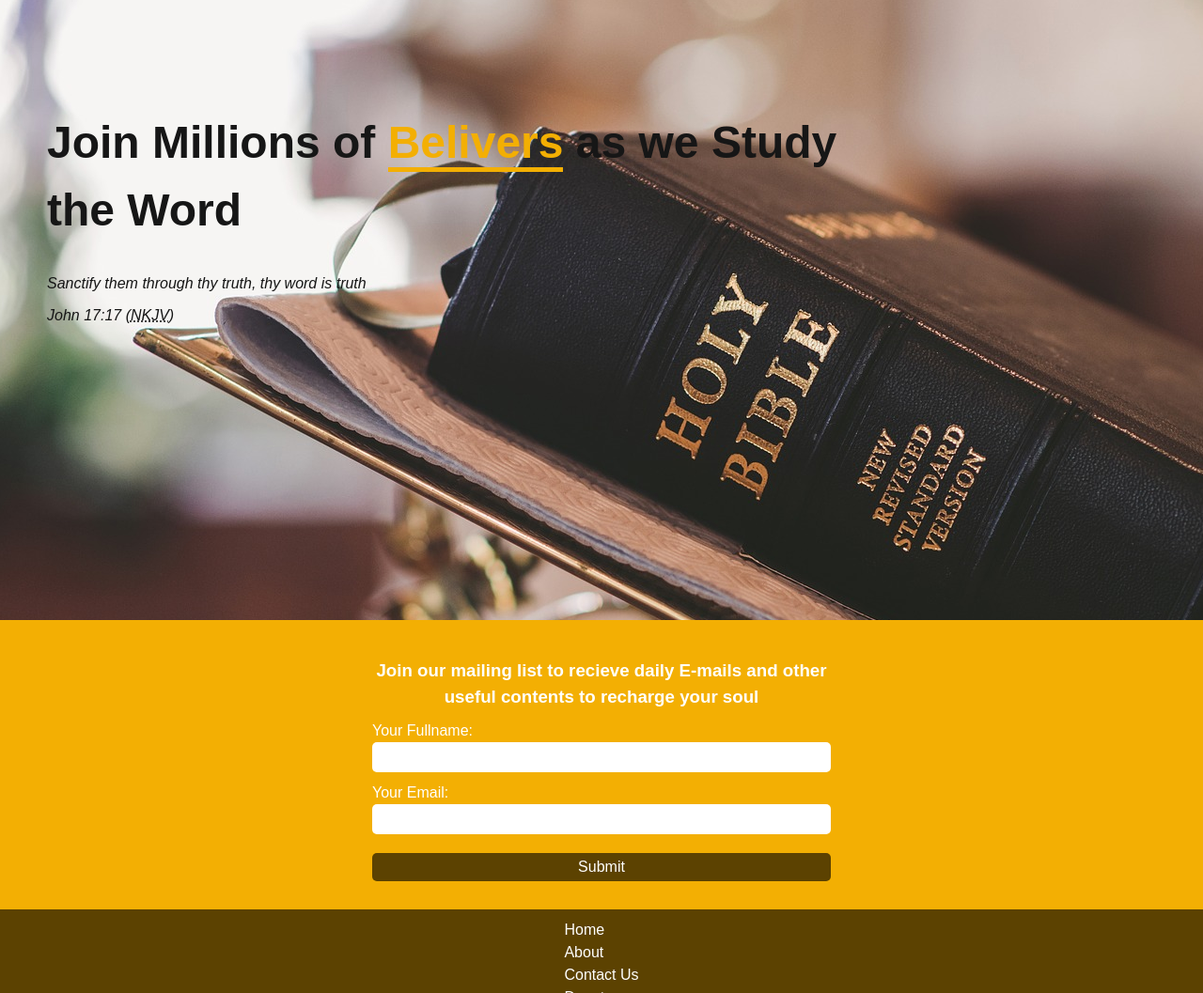
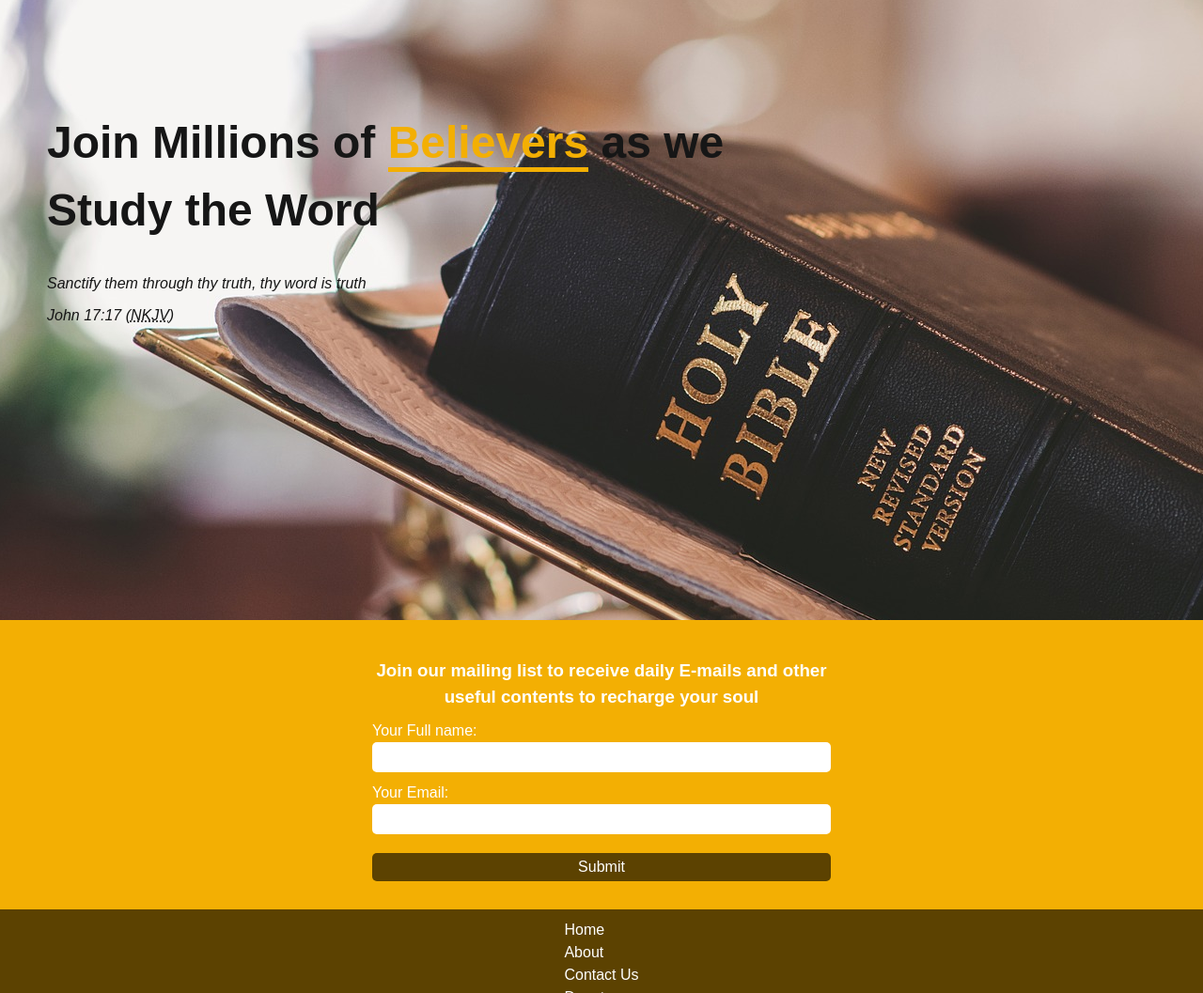
Before and after one commit to fagbenjaenoch/study-plus, a website: page src/index.html in a window 1280 px wide. Shown: the part 140-1197 px from the top of the page at 94% size. Drawn offline with nearby package versions, Linux system fonts and the light colour scheme; files that its build step writes are made by us from their sources.

Commit message:
Fixed typos

```diff
--- a/src/index.html
+++ b/src/index.html
@@ -43,7 +43,7 @@
     <main>
         <div class="hero-img"></div>
         <section class="section">
-            <h1>Join Millions of <strong>Belivers</strong> as we Study the Word</h1>
+            <h1>Join Millions of <strong>Believers</strong> as we Study the Word</h1>
             <cite class="bible_verse">
                 <blockquote>Sanctify them through thy truth, thy word is truth</blockquote>
                 John 17:17 (<abbr title="New King James Version">NKJV</abbr>)
@@ -56,8 +56,8 @@
 
             <div class="email-list-signup flex-col">
                 <form action="#" method="post">
-                    <h3>Join our mailing list to recieve daily E-mails and other useful contents to recharge your soul</h3>
-                    <label for="name">Your Fullname:
+                    <h3>Join our mailing list to receive daily E-mails and other useful contents to recharge your soul</h3>
+                    <label for="name">Your Full name:
                         <input type="text" name="name" aria-required="true">
                     </label>
                     <label for="email">Your Email:
```
